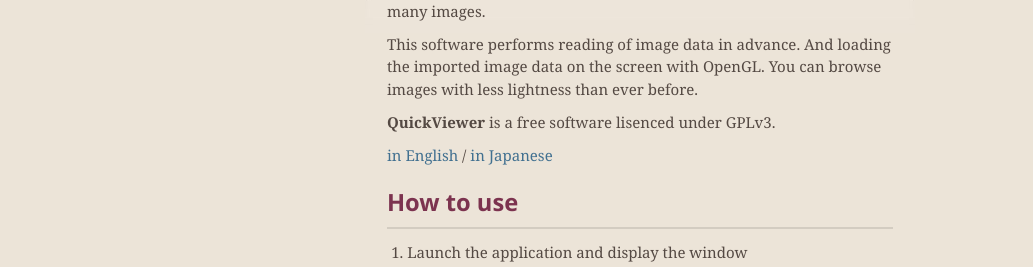
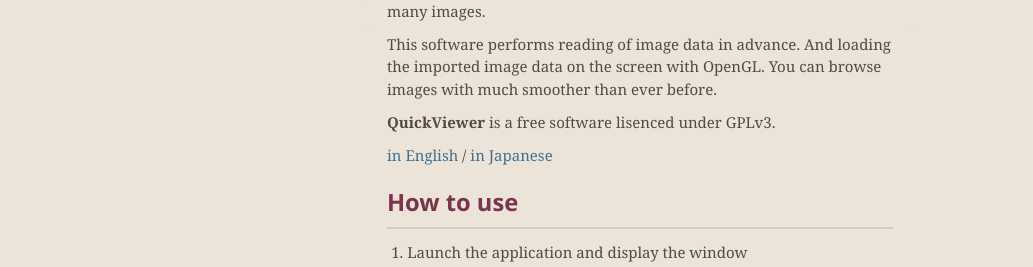
Before and after one commit to kanryu/quickviewer, a Jekyll site: the page built from docs/index.md, in a window 1280 px wide and 900 px high. Shown: the part 312-579 px from the top of the window, without its empty margins (0-1033 px from the left). Built offline with Jekyll 4.4.1, drawn with Linux system fonts in a browser that asks for light colours; nearby versions of some CDN libraries; our own code applies the rules of GitHub Pages for plain Markdown files.

Commit message:
Update index.md

```diff
--- a/docs/index.md
+++ b/docs/index.md
@@ -8,7 +8,7 @@ layout: default
 
 This software performs reading of image data in advance.
 And loading the imported image data on the screen with OpenGL.
-You can browse images with less lightness than ever before.
+You can browse images with much smoother than ever before.
 
 **QuickViewer** is a free software lisenced under GPLv3.
 
```
